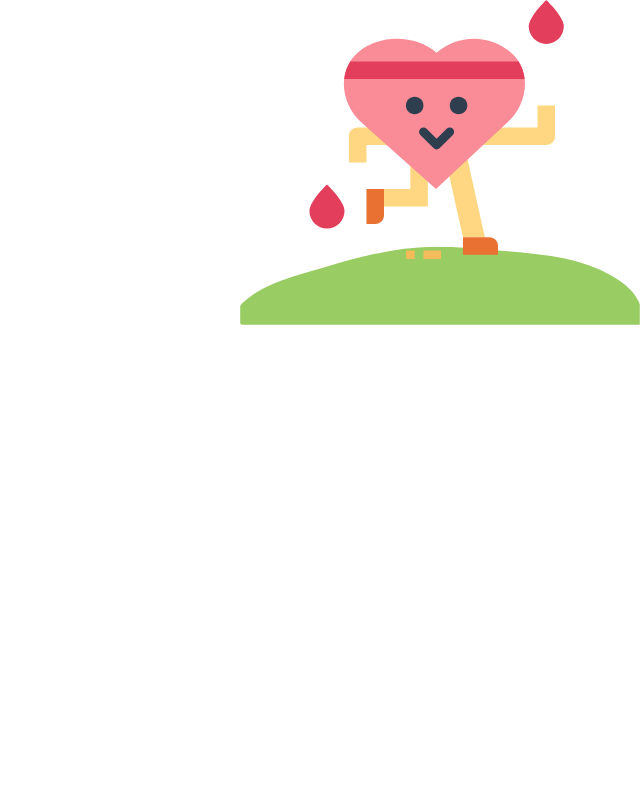
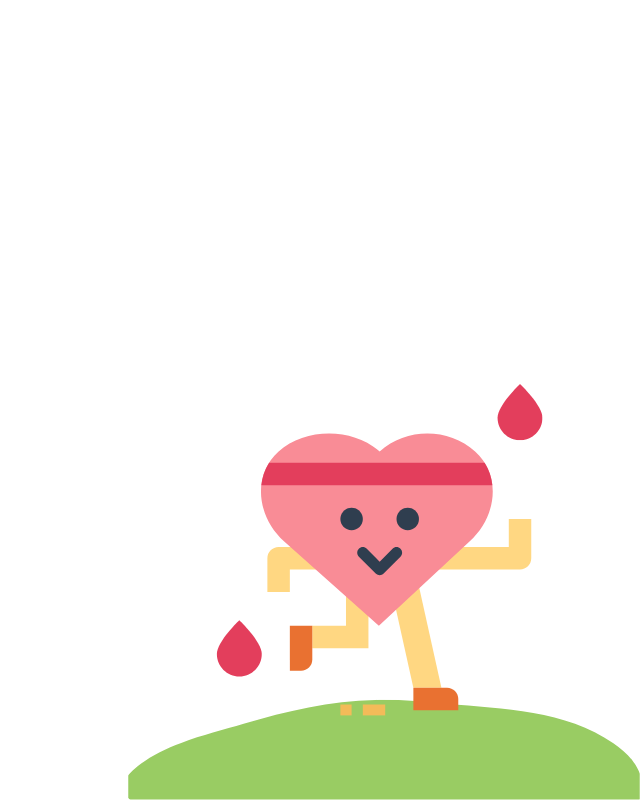
Before and after one commit to gitnubl33t/bp_buddy, a React (Create React App) app: page / in a window 1280 px wide. Shown: the whole page, without its empty margins (640-1280 px from the left). Built offline with nearby package versions, Linux system fonts and the light colour scheme.

Commit message:
background SVG is properly positioned and scaled

```diff
--- a/public/index.html
+++ b/public/index.html
@@ -5,8 +5,8 @@
     <link rel="icon" href="%PUBLIC_URL%/bp_buddy_favicon.ico" />
     <meta name="viewport" content="width=device-width, initial-scale=1" />
     <meta
-      name="description"
-      content="Web site created using create-react-app"
+      name="BP Buddy"
+      content="A Website for translating your blood pressure results in an easy to understand format."
     />
     <!--
       manifest.json provides metadata used when your web app is installed on a
--- a/src/App.css
+++ b/src/App.css
@@ -1,9 +1,11 @@
 .App {
   text-align: center;
-  height: 100%;
+  height: 100vh;
   background-color: #ffffff;
-  display: flex;
-  flex-direction: row;
-  align-items: center;
-  justify-content: flex-end;
+  background: url(/src/bp_buddy_bg_img.svg);
+  background-repeat: no-repeat;
+  background-attachment: fixed;
+  background-position: 100% 100%;
+  height: 100vh;
+  background-size: 40%;
 }
--- a/src/App.js
+++ b/src/App.js
@@ -1,11 +1,9 @@
 import "./App.css";
-import buddyUrl, { ReactComponent as BuddyImg } from "./bp_buddy_bg_img.svg";
 
 function App() {
   return (
     <div className="App">
       <header className="App-header"></header>
-      <BuddyImg />
     </div>
   );
 }
```
Also changed, not shown: src/index.js (+6 -6 lines), 1 other file (tests, documents, lock files or other folders).
